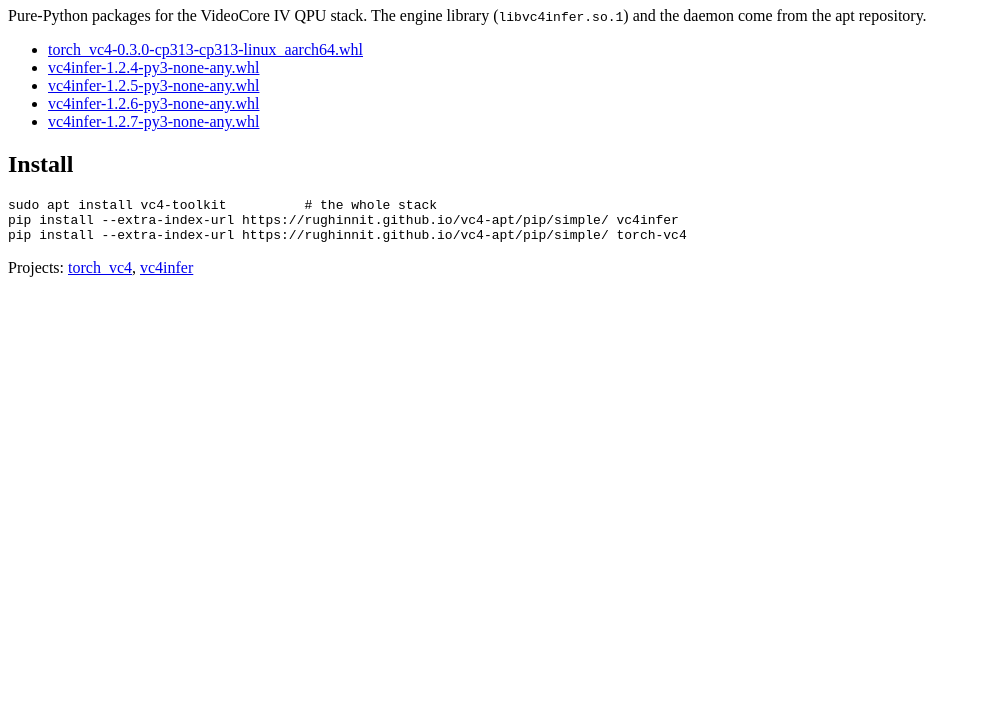
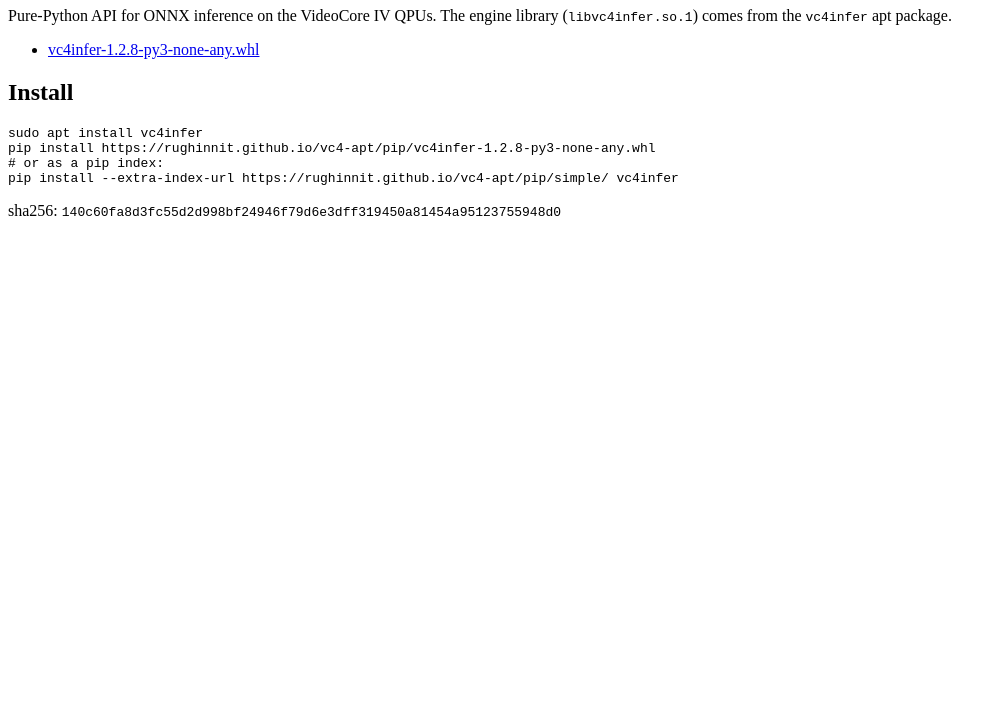
Before and after one commit to rughinnit/vc4-apt, a plain HTML site: page pip/index.html in a window 1280 px wide. Shown: the part 73-800 px from the top of the page, without its empty margins (0-1006 px from the left). Drawn offline with Linux system fonts and the light colour scheme.

Commit message:
publish: vc4infer 1.2.8 (deb + wheel)

```diff
--- a/pip/index.html
+++ b/pip/index.html
@@ -1,19 +1,16 @@
 <!DOCTYPE html>
-<html><head><meta charset="utf-8"><title>vc4-apt wheels</title></head><body>
-<h1>VideoCore IV wheels</h1>
-<p>Pure-Python packages for the VideoCore IV QPU stack.  The engine library (<code>libvc4infer.so.1</code>) and the daemon come from the apt repository.</p>
-<ul>
-<li><a href="torch_vc4-0.3.0-cp313-cp313-linux_aarch64.whl">torch_vc4-0.3.0-cp313-cp313-linux_aarch64.whl</a></li>
-<li><a href="vc4infer-1.2.4-py3-none-any.whl">vc4infer-1.2.4-py3-none-any.whl</a></li>
-<li><a href="vc4infer-1.2.5-py3-none-any.whl">vc4infer-1.2.5-py3-none-any.whl</a></li>
-<li><a href="vc4infer-1.2.6-py3-none-any.whl">vc4infer-1.2.6-py3-none-any.whl</a></li>
-<li><a href="vc4infer-1.2.7-py3-none-any.whl">vc4infer-1.2.7-py3-none-any.whl</a></li>
-</ul>
+<html><head><meta charset="utf-8"><title>vc4infer wheels</title></head><body>
+<h1>vc4infer 1.2.8</h1>
+<p>Pure-Python API for ONNX inference on the VideoCore IV QPUs.  The engine
+library (<code>libvc4infer.so.1</code>) comes from the <code>vc4infer</code>
+apt package.</p>
+<ul><li><a href="vc4infer-1.2.8-py3-none-any.whl">vc4infer-1.2.8-py3-none-any.whl</a></li></ul>
 <h2>Install</h2>
 <pre>
-sudo apt install vc4-toolkit          # the whole stack
+sudo apt install vc4infer
+pip install https://rughinnit.github.io/vc4-apt/pip/vc4infer-1.2.8-py3-none-any.whl
+# or as a pip index:
 pip install --extra-index-url https://rughinnit.github.io/vc4-apt/pip/simple/ vc4infer
-pip install --extra-index-url https://rughinnit.github.io/vc4-apt/pip/simple/ torch-vc4
 </pre>
-<p>Projects: <a href="simple/torch_vc4/">torch_vc4</a>, <a href="simple/vc4infer/">vc4infer</a></p>
+<p>sha256: <code>140c60fa8d3fc55d2d998bf24946f79d6e3dff319450a81454a95123755948d0</code></p>
 </body></html>
```
Also changed, not shown: pip/simple/vc4infer/index.html (+1 -4 lines), SHA256SUMS.txt, 10 other files.
